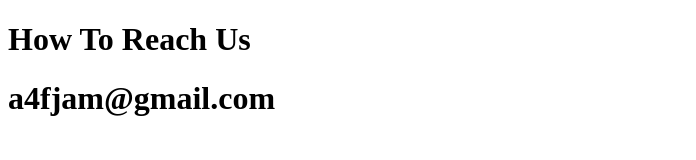
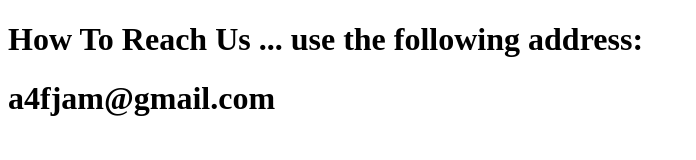
Before and after one commit to AlaaFJamal/TechCampus, a plain HTML site: page Contact.html in a window 1280 px wide. Shown: the whole page, without its empty margins (0-696 px from the left). Drawn offline with Linux system fonts and the light colour scheme.

Commit message:
updating

```diff
--- a/Contact.html
+++ b/Contact.html
@@ -4,7 +4,7 @@
 	<title>Contact Us</title>
 </head>
 <body>
-<h1>How To Reach Us</h1>
+<h1>How To Reach Us ... use the following address:</h1>
 <h1>a4fjam@gmail.com</h1>
 </body>
 </html>
```
